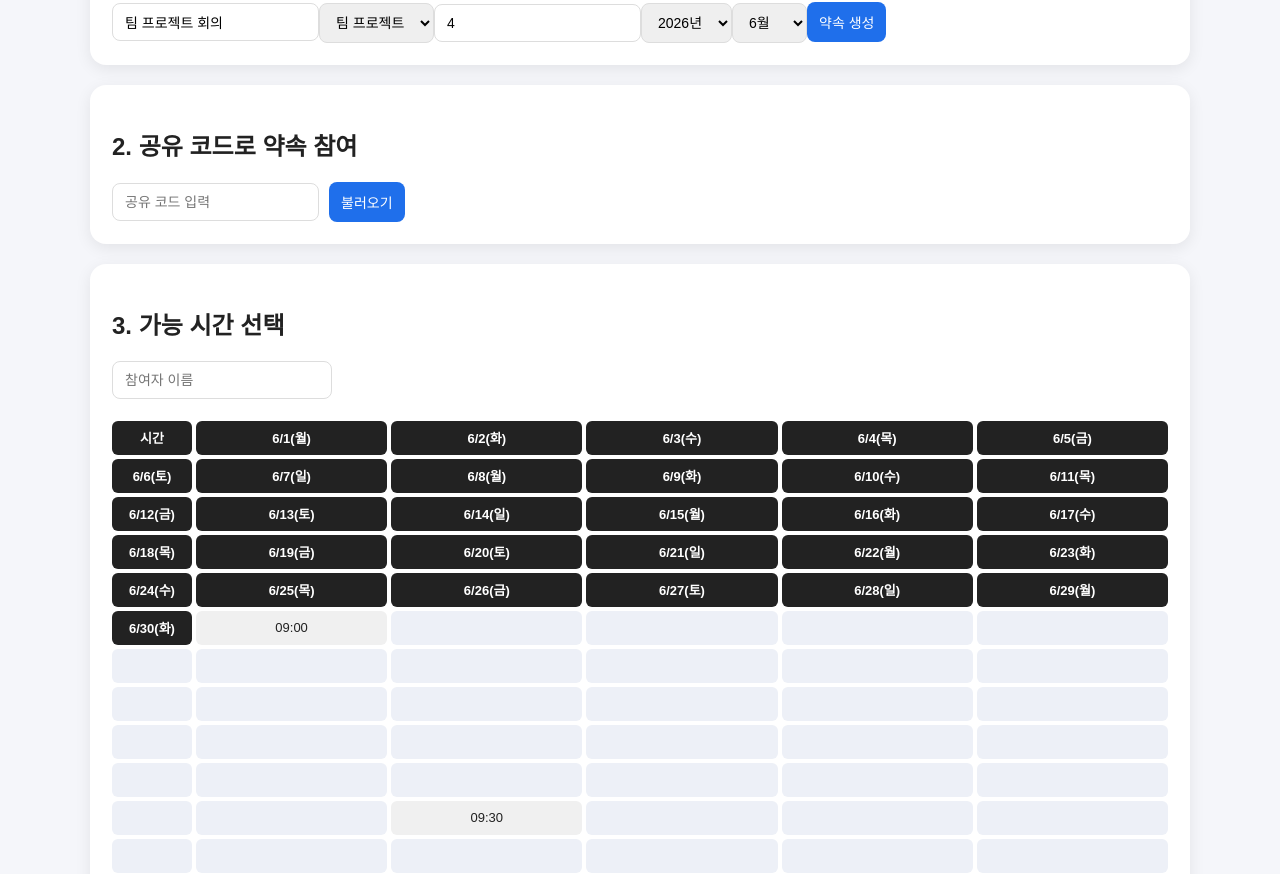
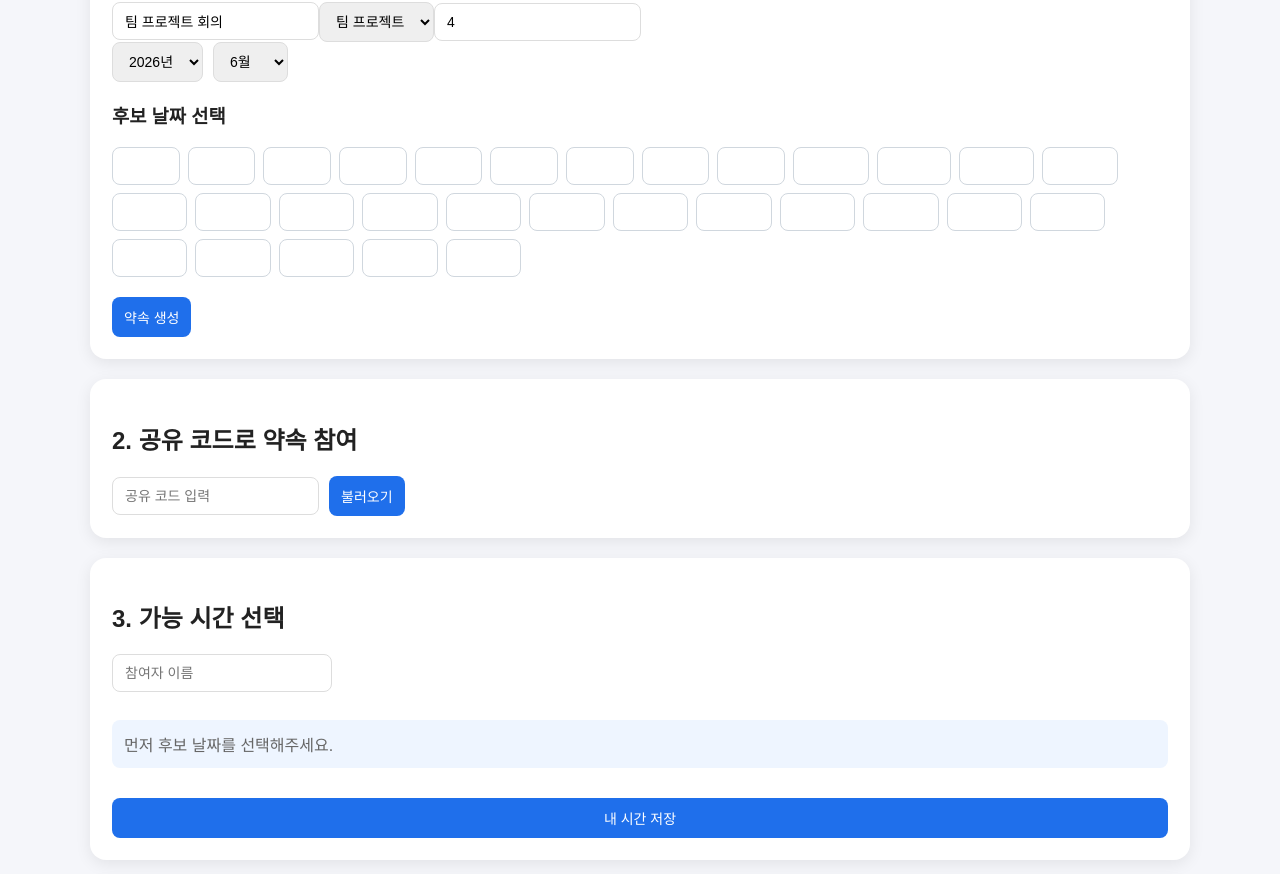
Before and after one commit to hyeonmin0/knu-meeting-scheduler, a React (Vite) app in the folder frontend/: page / in a window 1280 px wide. Shown: the part 258-1132 px from the top of the page. Built offline with nearby package versions, Linux system fonts and the light colour scheme.

Commit message:
change schedule from weekdays to calendar dates

```diff
--- a/frontend/src/main.jsx
+++ b/frontend/src/main.jsx
@@ -5,6 +5,7 @@ import "./style.css";
 const API = "https://knu-meeting-scheduler.onrender.com";
 const WEEKDAYS = ["일", "월", "화", "수", "목", "금", "토"];
 
+// 선택한 연도/월에 맞는 날짜 목록 생성
 function getDaysInMonth(year, month) {
   const lastDay = new Date(year, month, 0).getDate();
   const days = [];
@@ -21,17 +22,25 @@ function getDaysInMonth(year, month) {
 
   return days;
 }
-// 09:00부터 21:00까지 30분 단위 시간 생성
+
+// 09:00부터 24:00까지 30분 단위 시간 생성
 const TIMES = [];
 for (let h = 9; h <= 24; h++) {
   TIMES.push(`${String(h).padStart(2, "0")}:00`);
-  if (h !== 24) TIMES.push(`${String(h).padStart(2, "0")}:30`);
+  if (h !== 24) {
+    TIMES.push(`${String(h).padStart(2, "0")}:30`);
+  }
 }
 
 function App() {
   const [title, setTitle] = useState("팀 프로젝트 회의");
   const [category, setCategory] = useState("team");
   const [maxPeople, setMaxPeople] = useState(4);
+
+  const [selectedYear, setSelectedYear] = useState(2026);
+  const [selectedMonth, setSelectedMonth] = useState(6);
+  const [selectedDates, setSelectedDates] = useState([]);
+
   const [meeting, setMeeting] = useState(null);
   const [shareCode, setShareCode] = useState("");
   const [userName, setUserName] = useState("");
@@ -40,9 +49,27 @@ function App() {
   const [commonResult, setCommonResult] = useState(null);
   const [places, setPlaces] = useState([]);
   const [message, setMessage] = useState("");
-  const [selectedYear, setSelectedYear] = useState(2026);
-  const [selectedMonth, setSelectedMonth] = useState(6);
-  const DAYS = getDaysInMonth(selectedYear, selectedMonth);
+
+  const monthDays = getDaysInMonth(selectedYear, selectedMonth);
+
+  // 후보 날짜 선택/해제
+  function toggleDate(dateKey) {
+    setSelectedDates((prev) =>
+      prev.includes(dateKey)
+        ? prev.filter((d) => d !== dateKey)
+        : [...prev, dateKey]
+    );
+
+    // 날짜를 해제하면 그 날짜의 시간 선택도 같이 삭제
+    setSelectedSlots((prev) =>
+      prev.filter((slot) => !slot.startsWith(`${dateKey}-`))
+    );
+  }
+
+  // 선택된 날짜만 시간표에 표시
+  const displayDays = monthDays.filter(([dateKey]) =>
+    selectedDates.includes(dateKey)
+  );
 
   // 약속 생성
   async function createMeeting() {
@@ -51,6 +78,7 @@ function App() {
       headers: { "Content-Type": "application/json" },
       body: JSON.stringify({ title, category, max_people: Number(maxPeople) }),
     });
+
     const data = await res.json();
     setMeeting(data);
     setShareCode(data.share_code);
@@ -60,33 +88,49 @@ function App() {
   // 공유 코드로 약속 불러오기
   async function loadMeeting() {
     const res = await fetch(`${API}/meetings/${shareCode}`);
+
     if (!res.ok) {
       setMessage("약속을 찾을 수 없습니다.");
       return;
     }
+
     const data = await res.json();
     setMeeting(data);
     setMessage("약속 정보를 불러왔습니다.");
   }
 
-  // 시간 칸 클릭 시 선택/해제
+  // 시간 칸 선택/해제
   function toggleSlot(slot) {
     setSelectedSlots((prev) =>
-      prev.includes(slot) ? prev.filter((s) => s !== slot) : [...prev, slot]
+      prev.includes(slot)
+        ? prev.filter((s) => s !== slot)
+        : [...prev, slot]
     );
   }
 
   // 사용자 시간 저장
   async function saveTimes() {
+    if (!shareCode.trim()) {
+      setMessage("먼저 약속을 생성하거나 공유 코드를 입력해주세요.");
+      return;
+    }
+
     if (!userName.trim()) {
       setMessage("이름을 입력해주세요.");
       return;
     }
+
+    if (selectedSlots.length === 0) {
+      setMessage("가능한 시간을 하나 이상 선택해주세요.");
+      return;
+    }
+
     const res = await fetch(`${API}/meetings/${shareCode}/times`, {
       method: "POST",
       headers: { "Content-Type": "application/json" },
       body: JSON.stringify({ user_name: userName, slots: selectedSlots }),
     });
+
     const data = await res.json();
     setMessage(data.message || "저장 완료");
     await loadAllTimes();
@@ -94,6 +138,11 @@ function App() {
 
   // 전체 참여자 시간 조회
   async function loadAllTimes() {
+    if (!shareCode.trim()) {
+      setMessage("공유 코드를 입력해주세요.");
+      return;
+    }
+
     const res = await fetch(`${API}/meetings/${shareCode}/times`);
     const data = await res.json();
     setAllTimes(data);
@@ -101,6 +150,11 @@ function App() {
 
   // 공통 시간 계산
   async function calculateCommonTimes() {
+    if (!shareCode.trim()) {
+      setMessage("공유 코드를 입력해주세요.");
+      return;
+    }
+
     const res = await fetch(`${API}/meetings/${shareCode}/common-times`);
     const data = await res.json();
     setCommonResult(data);
@@ -108,6 +162,11 @@ function App() {
 
   // 장소 추천
   async function loadPlaces() {
+    if (!shareCode.trim()) {
+      setMessage("공유 코드를 입력해주세요.");
+      return;
+    }
+
     const res = await fetch(`${API}/meetings/${shareCode}/places`);
     const data = await res.json();
     setPlaces(data);
@@ -117,7 +176,10 @@ function App() {
     <div className="page">
       <header>
         <h1>경북대 약속 시간 조율 서비스</h1>
-        <p>참여자별 가능 시간을 입력하면 공통 시간을 자동으로 계산하고 장소를 추천합니다.</p>
+        <p>
+          후보 날짜와 가능 시간을 입력하면 참여자들의 공통 가능 시간을 계산하고
+          장소를 추천합니다.
+        </p>
       </header>
 
       <section className="card">
@@ -143,44 +205,106 @@ function App() {
           placeholder="인원 수"
         />
 
-<select value={selectedYear} onChange={(e) => setSelectedYear(Number(e.target.value))}>
+        <div className="form-row">
+          <select
+            value={selectedYear}
+            onChange={(e) => {
+              setSelectedYear(Number(e.target.value));
+              setSelectedDates([]);
+              setSelectedSlots([]);
+            }}
+          >
             <option value={2026}>2026년</option>
             <option value={2027}>2027년</option>
             <option value={2028}>2028년</option>
           </select>
 
-<select value={selectedMonth} onChange={(e) => setSelectedMonth(Number(e.target.value))}>
+          <select
+            value={selectedMonth}
+            onChange={(e) => {
+              setSelectedMonth(Number(e.target.value));
+              setSelectedDates([]);
+              setSelectedSlots([]);
+            }}
+          >
             {Array.from({ length: 12 }, (_, i) => i + 1).map((month) => (
               <option key={month} value={month}>
                 {month}월
               </option>
             ))}
           </select>
+        </div>
+
+        <h3>후보 날짜 선택</h3>
+        <div className="date-list">
+          {monthDays.map(([dateKey, label]) => (
+            <button
+              key={dateKey}
+              className={
+                selectedDates.includes(dateKey)
+                  ? "date-button active"
+                  : "date-button"
+              }
+              onClick={() => toggleDate(dateKey)}
+            >
+              {label}
+            </button>
+          ))}
+        </div>
 
         <button onClick={createMeeting}>약속 생성</button>
       </section>
 
       <section className="card">
         <h2>2. 공유 코드로 약속 참여</h2>
+
         <div className="form-row">
-          <input value={shareCode} onChange={(e) => setShareCode(e.target.value)} placeholder="공유 코드 입력" />
+          <input
+            value={shareCode}
+            onChange={(e) => setShareCode(e.target.value)}
+            placeholder="공유 코드 입력"
+          />
           <button onClick={loadMeeting}>불러오기</button>
         </div>
-        {meeting && <p>현재 약속: <b>{meeting.title}</b></p>}
+
+        {meeting && (
+          <p>
+            현재 약속: <b>{meeting.title}</b> / 공유 코드:{" "}
+            <b>{shareCode}</b>
+          </p>
+        )}
       </section>
 
       <section className="card">
         <h2>3. 가능 시간 선택</h2>
-        <input className="name-input" value={userName} onChange={(e) => setUserName(e.target.value)} placeholder="참여자 이름" />
+
+        <input
+          className="name-input"
+          value={userName}
+          onChange={(e) => setUserName(e.target.value)}
+          placeholder="참여자 이름"
+        />
+
+        {displayDays.length === 0 ? (
+          <p className="notice">먼저 후보 날짜를 선택해주세요.</p>
+        ) : (
           <div className="timetable">
             <div className="cell head">시간</div>
-          {DAYS.map(([code, label]) => <div className="cell head" key={code}>{label}</div>)}
+
+            {displayDays.map(([dateKey, label]) => (
+              <div className="cell head" key={dateKey}>
+                {label}
+              </div>
+            ))}
+
             {TIMES.map((time) => (
               <React.Fragment key={time}>
                 <div className="cell time">{time}</div>
-              {DAYS.map(([day]) => {
-                const slot = `${day}-${time}`;
+
+                {displayDays.map(([dateKey]) => {
+                  const slot = `${dateKey}-${time}`;
                   const active = selectedSlots.includes(slot);
+
                   return (
                     <button
                       key={slot}
@@ -194,11 +318,16 @@ function App() {
               </React.Fragment>
             ))}
           </div>
-        <button className="wide" onClick={saveTimes}>내 시간 저장</button>
+        )}
+
+        <button className="wide" onClick={saveTimes}>
+          내 시간 저장
+        </button>
       </section>
 
       <section className="card">
         <h2>4. 공통 시간 계산 및 장소 추천</h2>
+
         <div className="form-row">
           <button onClick={loadAllTimes}>참여자 시간 조회</button>
           <button onClick={calculateCommonTimes}>공통 시간 계산</button>
@@ -213,7 +342,9 @@ function App() {
             <h3>추천 시간 TOP 5</h3>
             <ul>
               {commonResult.recommended_times.map((item) => (
-                <li key={item.slot}>{item.slot} - 가능 인원 {item.score}</li>
+                <li key={item.slot}>
+                  {item.slot} - 가능 인원 {item.score}
+                </li>
               ))}
             </ul>
           </div>
--- a/frontend/src/style.css
+++ b/frontend/src/style.css
@@ -142,3 +142,28 @@ pre {
   padding: 14px 18px;
   border-radius: 10px;
 }
+.date-list {
+  display: flex;
+  flex-wrap: wrap;
+  gap: 8px;
+  margin: 12px 0 20px;
+}
+
+.date-button {
+  padding: 8px 12px;
+  border: 1px solid #d0d7de;
+  border-radius: 8px;
+  background: white;
+  cursor: pointer;
+}
+
+.date-button.active {
+  background: #2563eb;
+  color: white;
+  border-color: #2563eb;
+}
+
+.notice {
+  color: #666;
+  margin: 16px 0;
+}
```
Lines whose indentation alone changed are shown as unchanged.
